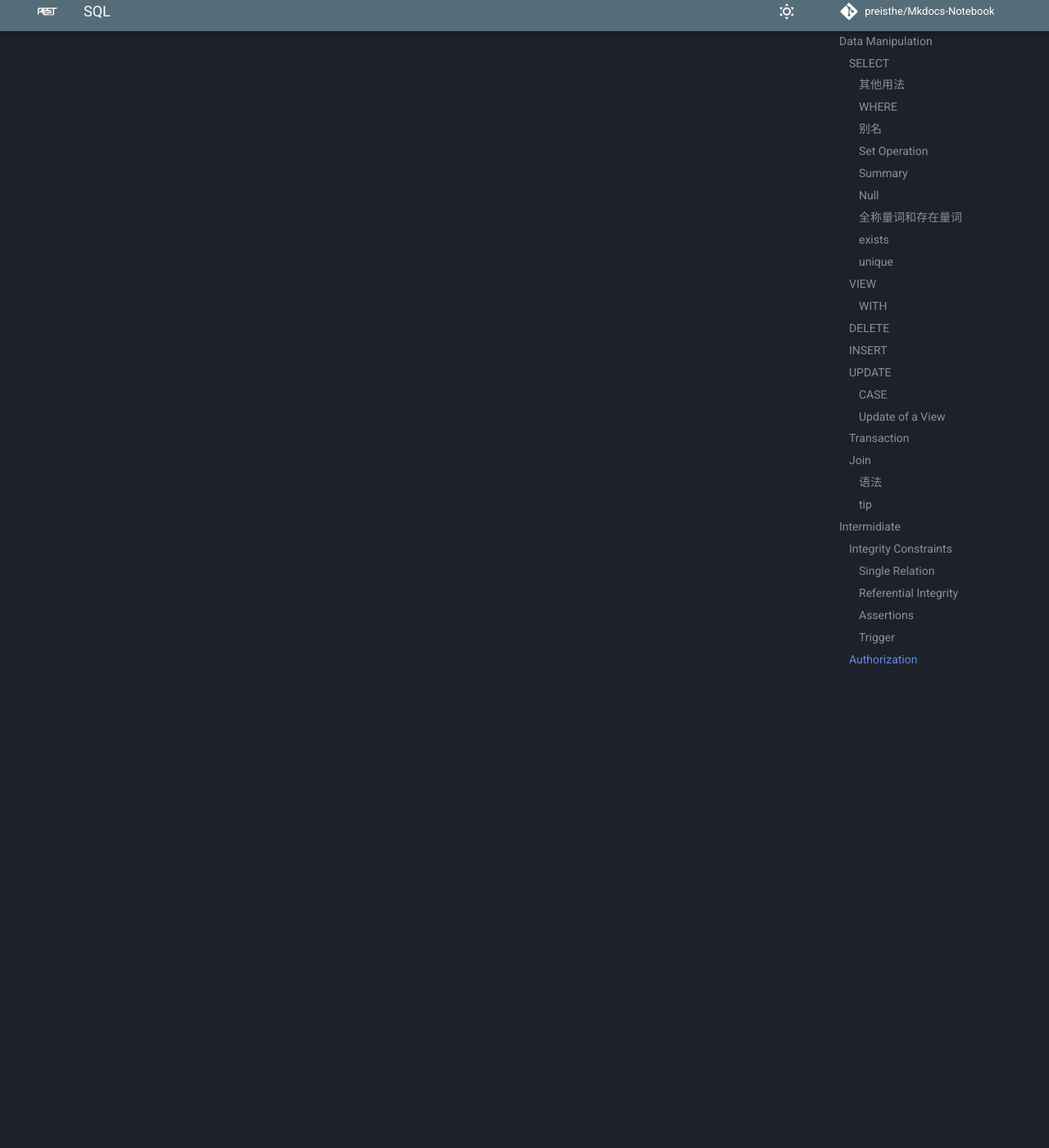
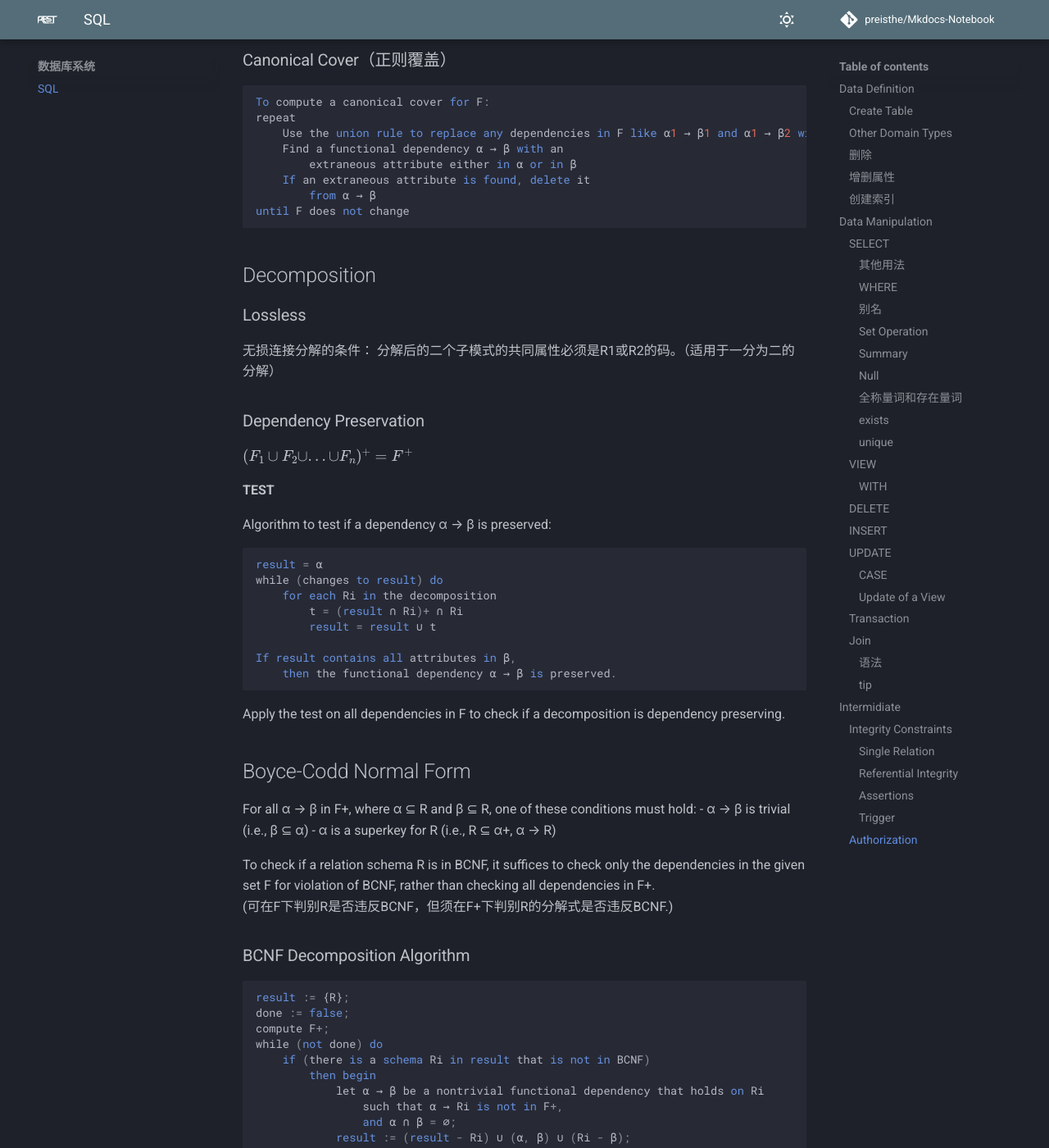
Before and after one commit to Preisthe/Mkdocs-Notebook, an MkDocs documentation site: the page built from docs/数据库系统/dbsys.md, in a window 1280 px wide and 1400 px high, scrolled down 8045 px. Shown: the whole window at 82% size. Built offline with MkDocs 1.6.1 and Material for MkDocs 9.7.7, drawn with Linux system fonts in a browser that asks for light colours; comment, search, counter and statistics services are not loaded; some of the changed text lies outside the part shown.

Commit message:
Add Database Design part

````diff
--- a/docs/数据库系统/dbsys.md
+++ b/docs/数据库系统/dbsys.md
@@ -330,3 +330,110 @@
 删除触发器：drop trigger <触发器名>;
 
 ### Authorization
+
+# Database Design
+
+## Functional Dependencies
+
+是一种决定关系
+
+### Canonical Cover（正则覆盖）
+
+```sql
+To compute a canonical cover for F:
+repeat
+    Use the union rule to replace any dependencies in F like α1 → β1 and α1 → β2 with α1 → β1 β2
+    Find a functional dependency α → β with an
+        extraneous attribute either in α or in β
+    If an extraneous attribute is found, delete it
+        from α → β
+until F does not change
+```
+
+## Decomposition
+
+### Lossless
+
+无损连接分解的条件：
+分解后的二个子模式的共同属性必须是R1或R2的码。（适用于一分为二的分解）
+
+### Dependency Preservation
+
+\((F_1 \cup F_2 \cup ... \cup F_n)^+ = F^+\)
+
+**TEST**
+
+Algorithm to test if a dependency α → β is preserved:
+
+```sql
+result = α
+while (changes to result) do
+    for each Ri in the decomposition
+        t = (result ∩ Ri)+ ∩ Ri
+        result = result ∪ t
+
+If result contains all attributes in β,
+    then the functional dependency α → β is preserved.
+```
+
+Apply the test on all dependencies in F to check if a decomposition is dependency preserving.
+
+## Boyce-Codd Normal Form
+
+For all α → β in F+, where α ⊆ R and β ⊆ R, one of these conditions must hold:
+- α → β is trivial (i.e., β ⊆ α)
+- α is a superkey for R (i.e., R ⊆ α+, α → R)
+
+To check if a relation schema R is in BCNF, it suffices to check only the dependencies in the given set F for violation of BCNF, rather than checking all dependencies in F+.
+(可在F下判别R是否违反BCNF，但须在F+下判别R的分解式是否违反BCNF.)
+
+### BCNF Decomposition Algorithm
+
+```sql
+result := {R};
+done := false;
+compute F+;
+while (not done) do
+    if (there is a schema Ri in result that is not in BCNF)
+        then begin
+            let α → β be a nontrivial functional dependency that holds on Ri
+                such that α → Ri is not in F+,
+                and α ∩ β = ∅;
+            result := (result - Ri) ∪ (α, β) ∪ (Ri - β);
+        end
+    else done := true;
+Note: at last, every sub-schema is in BCNF, and the decomposition is lossless-join.
+```
+将Ri分解为两个子模式：Ri1=(α, β)和Ri2=(Ri - β)，其中α是Ri1和Ri2的共同属性
+
+## Third Normal Form
+
+For all α → β in F+, where α ⊆ R and β ⊆ R, one of these conditions must hold:
+- α → β is trivial (i.e., β ⊆ α)
+- α is a superkey for R (i.e., R ⊆ α+, α → R)
+- Each attribute A in α - β is contained in a candidate key for R.
+
+### TNF Decomposition Algorithm
+
+```sql
+Let Fc be a canonical cover for F;
+i := 0;
+for each functional dependency α → β in Fc do {
+    if none of the schemas Rj, 1 ≤ j ≤ i contains α β
+        then begin
+            i := i + 1;
+            Ri := (α β)
+        end}
+if none of the schemas Rj, 1 ≤ j ≤ i contains a
+candidate key for R then begin
+    i := i + 1;
+    Ri := any candidate key for R;
+end
+return (R1, R2, ..., Ri)
+```
+
+## Fourth Normal Form
+
+引入了 multi-valued dependency，trivial 的条件多了一条 $\alpha\cup\beta = R_i$ 其他跟 BCNF 一样
+
+$\twoheadrightarrow$
````
